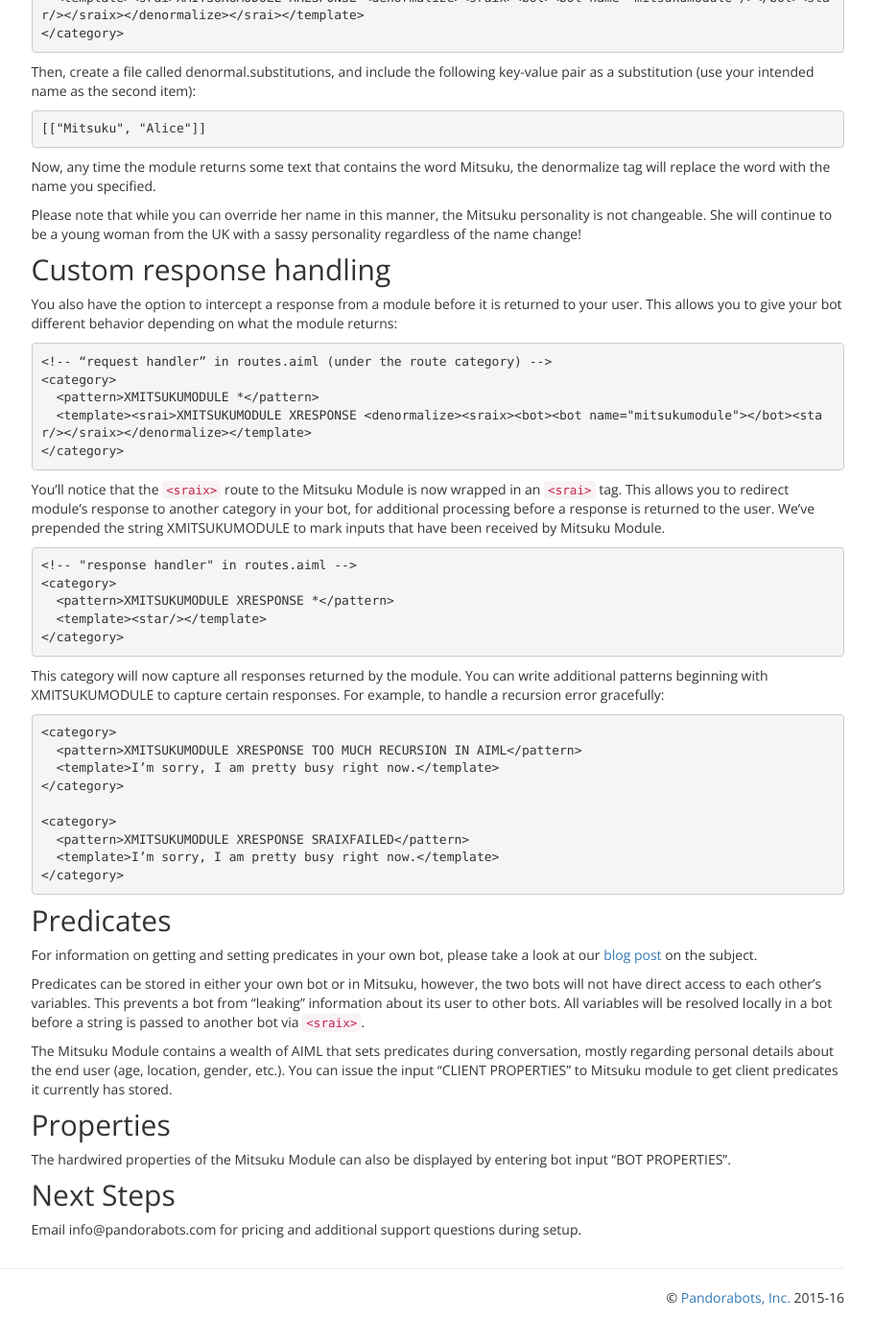
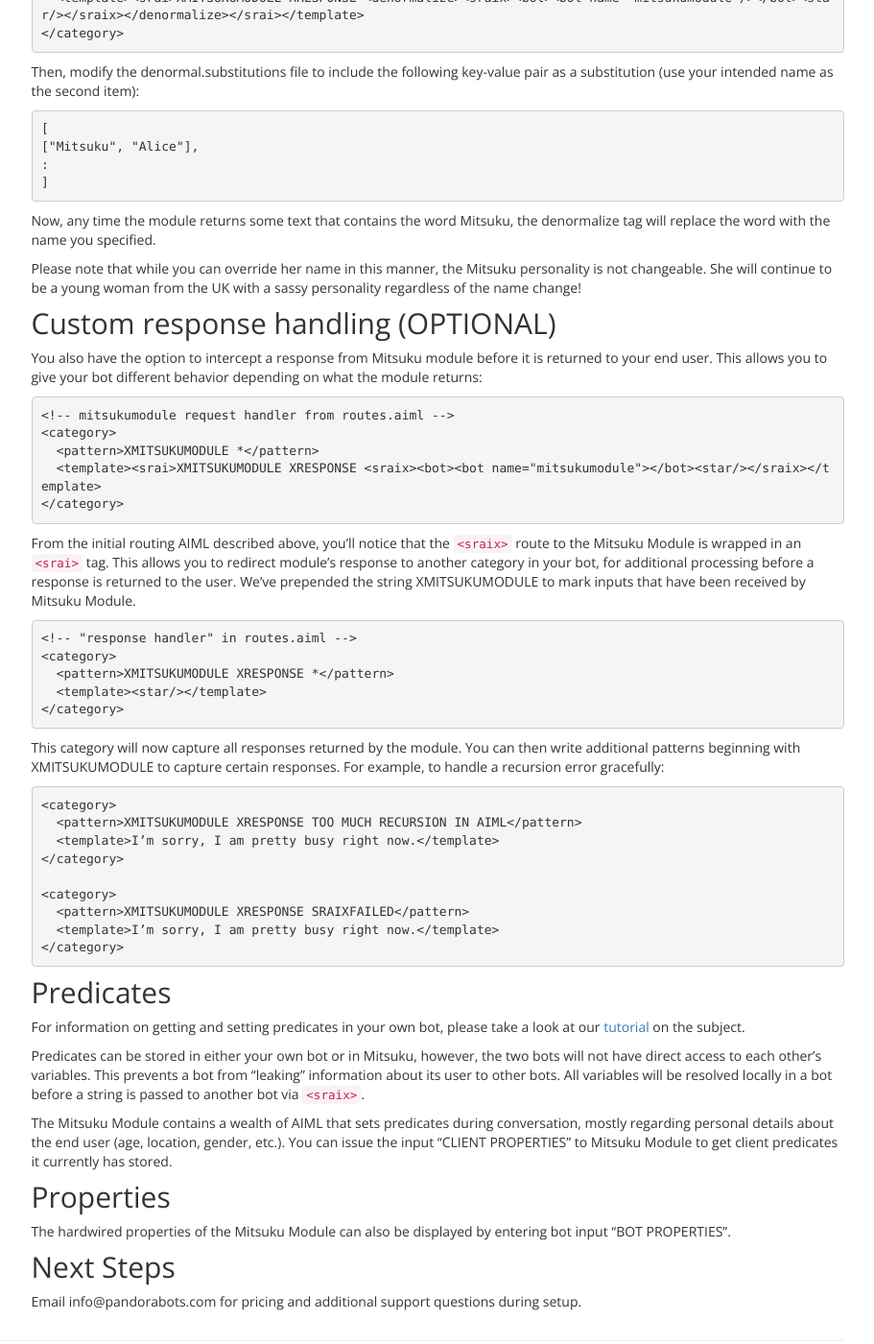
Before and after one commit to pandorabots/pandorabots.github.io, a Jekyll site: the page built from _modules/mitsuku.md, in a window 1280 px wide and 1400 px high, scrolled down 1378 px. Shown: the whole window at 96% size, without its empty margins (330-1241 px from the left). Built offline with Jekyll 4.4.1, drawn with Linux system fonts in a browser that asks for light colours; before the commit the page ends 2740 px from its top, so only the background shows below that; some of the changed text lies outside the part shown.

Commit message:
clarified optional sections
Name override and custom responses marked as optional

```diff
--- a/_modules/mitsuku.md
+++ b/_modules/mitsuku.md
@@ -52,7 +52,7 @@ You can target more specific inputs by using context and pattern-matching. For e
     </category>
     </topic>
 
-## Name override
+## Name override (OPTIONAL)
 
 You can override the Mitsuku Module’s name by wrapping the <sraix> element described above in the <denormalize> tag:
 
@@ -62,25 +62,28 @@ You can override the Mitsuku Module’s name by wrapping the <sraix> element des
       <template><srai>XMITSUKUMODULE XRESPONSE <denormalize><sraix><bot><bot name="mitsukumodule"/></bot><star/></sraix></denormalize></srai></template>
     </category>
 
-Then, create a file called denormal.substitutions, and include the following key-value pair as a substitution (use your intended name as the second item):
+Then, modify the denormal.substitutions file to include the following key-value pair as a substitution (use your intended name as the second item):
 
-    [["Mitsuku", "Alice"]]
+    [
+    ["Mitsuku", "Alice"],
+    :
+    ]
 
 Now, any time the module returns some text that contains the word Mitsuku, the denormalize tag will replace the word with the name you specified.
 
 Please note that while you can override her name in this manner, the Mitsuku personality is not changeable. She will continue to be a young woman from the UK with a sassy personality regardless of the name change!
 
-## Custom response handling
+## Custom response handling (OPTIONAL)
 
-You also have the option to intercept a response from a module before it is returned to your user. This allows you to give your bot different behavior depending on what the module returns:
+You also have the option to intercept a response from Mitsuku module before it is returned to your end user. This allows you to give your bot different behavior depending on what the module returns:
 
-    <!-- “request handler” in routes.aiml (under the route category) -->
+    <!-- mitsukumodule request handler from routes.aiml -->
     <category>
       <pattern>XMITSUKUMODULE *</pattern>
-      <template><srai>XMITSUKUMODULE XRESPONSE <denormalize><sraix><bot><bot name="mitsukumodule"></bot><star/></sraix></denormalize></template>
+      <template><srai>XMITSUKUMODULE XRESPONSE <sraix><bot><bot name="mitsukumodule"></bot><star/></sraix></template>
     </category>
 
-You’ll notice that the `<sraix>` route to the Mitsuku Module is now wrapped in an `<srai>` tag. This allows you to redirect module’s response to another category in your bot, for additional processing before a response is returned to the user. We’ve prepended the string XMITSUKUMODULE to mark inputs that have been received by Mitsuku Module.
+From the initial routing AIML described above, you’ll notice that the `<sraix>` route to the Mitsuku Module is wrapped in an `<srai>` tag. This allows you to redirect module’s response to another category in your bot, for additional processing before a response is returned to the user. We’ve prepended the string XMITSUKUMODULE to mark inputs that have been received by Mitsuku Module.
 
     <!-- "response handler" in routes.aiml -->
     <category>
@@ -88,7 +91,7 @@ You’ll notice that the `<sraix>` route to the Mitsuku Module is now wrapped in
       <template><star/></template>
     </category>
 
-This category will now capture all responses returned by the module. You can write additional patterns beginning with XMITSUKUMODULE to capture certain responses. For example, to handle a recursion error gracefully:
+This category will now capture all responses returned by the module. You can then write additional patterns beginning with XMITSUKUMODULE to capture certain responses. For example, to handle a recursion error gracefully:
 
     <category>
       <pattern>XMITSUKUMODULE XRESPONSE TOO MUCH RECURSION IN AIML</pattern>
@@ -102,11 +105,11 @@ This category will now capture all responses returned by the module. You can wri
 
 ## Predicates
 
-For information on getting and setting predicates in your own bot, please take a look at our [blog post](http://blog.pandorabots.com/aiml-use-cases-part-1/) on the subject.
+For information on getting and setting predicates in your own bot, please take a look at our [tutorial](http://docs.pandorabots.com/tutorials/predicates/) on the subject.
 
 Predicates can be stored in either your own bot or in Mitsuku, however, the two bots will not have direct access to each other’s variables. This prevents a bot from “leaking” information about its user to other bots. All variables will be resolved locally in a bot before a string is passed to another bot via `<sraix>`.
 
-The Mitsuku Module contains a wealth of AIML that sets predicates during conversation, mostly regarding personal details about the end user (age, location, gender, etc.). You can issue the input “CLIENT PROPERTIES” to Mitsuku module to get client predicates it currently has stored.
+The Mitsuku Module contains a wealth of AIML that sets predicates during conversation, mostly regarding personal details about the end user (age, location, gender, etc.). You can issue the input “CLIENT PROPERTIES” to Mitsuku Module to get client predicates it currently has stored.
 
 ## Properties
 
```
